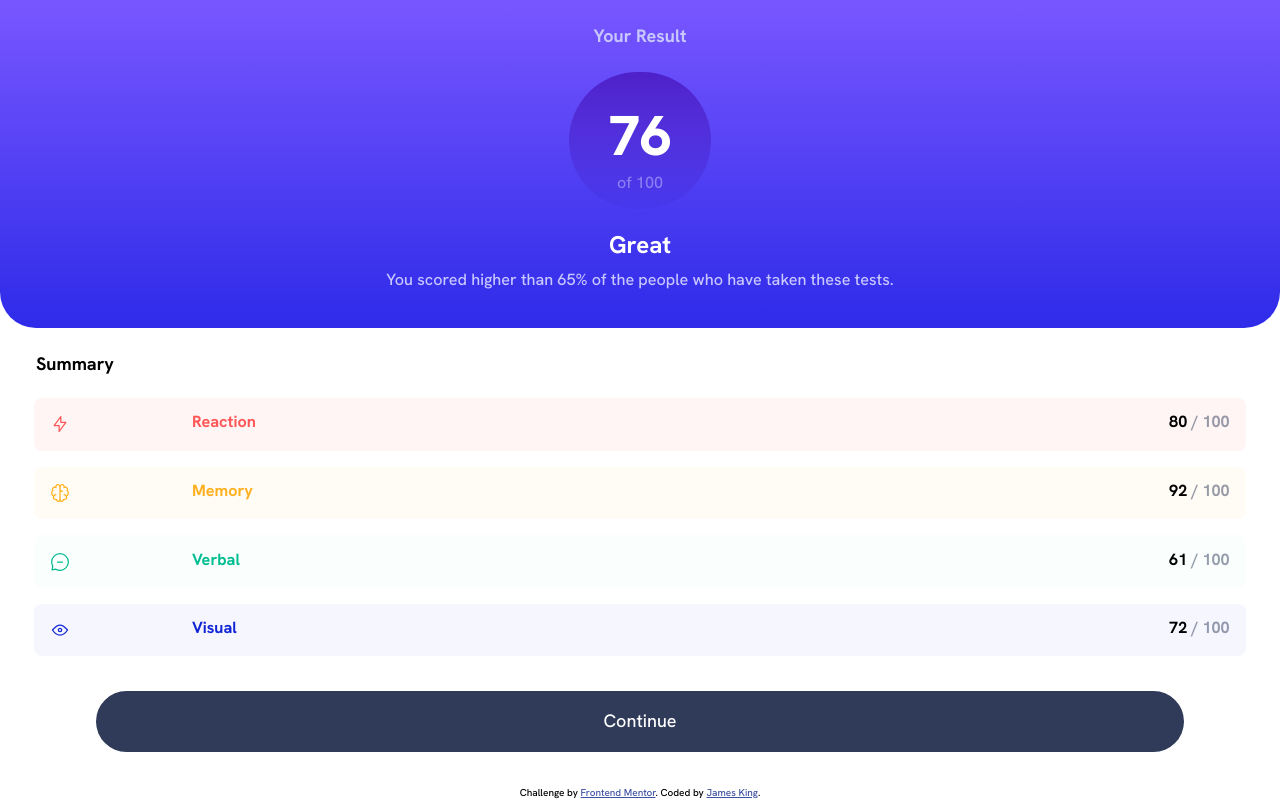
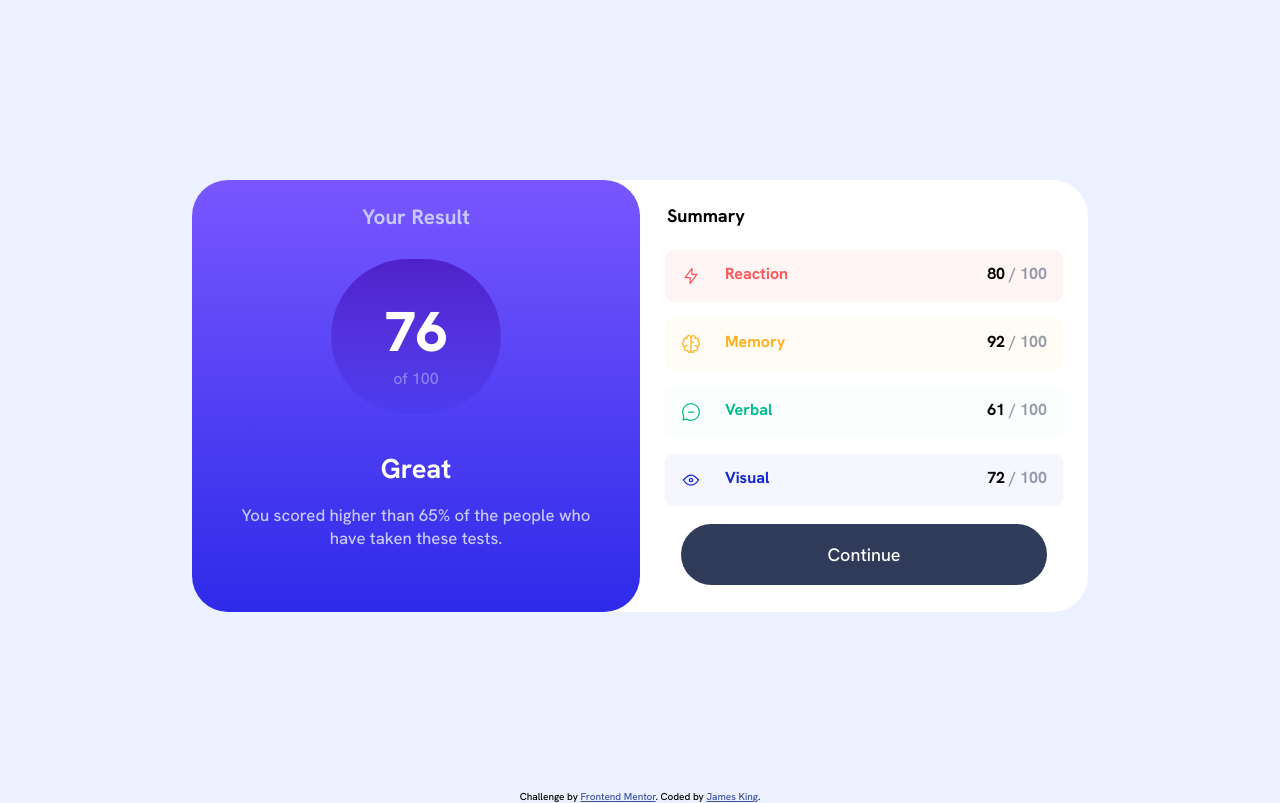
Before and after one commit to jamesaking02/results-summary, a plain HTML site: page index.html in a window 1280 px wide. Drawn offline with Linux system fonts and the light colour scheme.

Commit message:
finished desktop design

```diff
--- a/index.html
+++ b/index.html
@@ -19,6 +19,7 @@
 <main>
 
 </main>
+<section class="summary">
   <section class="results">
     <h1>Your Result</h1>
     <div class="circle">
@@ -28,7 +29,7 @@
     <h2>Great</h2>
     <p>You scored higher than 65% of the people who have taken these tests.</p>
   </section>
-  <section class="summary">
+  <div class="padding">
     <h3>Summary</h3>
     <div class="stat-card red">
       <img src="./assets/images/icon-reaction.svg" alt="">
@@ -39,21 +40,23 @@
       <img src="./assets/images/icon-memory.svg" alt="">
       <p class="trait">Memory</p>
       <p>92 <span>/ 100</span></p>
-    </div>
+  </div>
     <div class="stat-card green">
       <img src="./assets/images/icon-verbal.svg" alt="">
       <p class="trait verbal">Verbal</p>
-      <p>61 <span>/ 100</span></p>
+    <p>61 <span>/ 100</span></p>
     </div>
     <div class="stat-card cobalt">
       <img src="./assets/images/icon-visual.svg" alt="">
       <p class="trait visual">Visual</p>
       <p>72 <span>/ 100</span></p>
     </div>
+    <a href="#" class="bttn">Continue</a>
   </section>
+  </div>
 
 
-  <a href="#" class="bttn">Continue</a>
+
 
   <div class="attribution">
     Challenge by <a href="https://www.frontendmentor.io?ref=challenge" target="_blank">Frontend Mentor</a>.
--- a/style.css
+++ b/style.css
@@ -55,7 +55,7 @@ html > body {
 
 .circle > p:nth-of-type(2) {
   color: var(--light-lavender-alpha);
-  font-size: 0.9em;
+  font-size: 1rem;
 }
 
 .results > h2 {
@@ -68,18 +68,18 @@ html > body {
 
 .results > p {
   color: var(--light-lavender);
-  font-size: 0.9em;
+  font-size: 1rem;
   line-height: 1.4em;
 }
 
 /* SUMMARY SECTION */
-.summary {
-  padding: 1em;
+.padding {
+  padding: 0.5em;
 }
 
-.summary > h3 {
+.summary > .padding > h3 {
   padding-left: 1em;
-  padding-top: 0.5em;
+  padding-top: 1em;
   padding-bottom: 0.5em;
 }
 
@@ -90,7 +90,7 @@ html > body {
   background-color: var(--pale-blue);
   border-radius: 0.5em;
   margin: 1em;
-  font-size: 0.9em;
+  font-size: 1rem;
   font-weight: 700;
 }
 
@@ -141,11 +141,61 @@ a.bttn {
   width: 85%;
 
   color: white;
-  margin: auto;
-  margin-bottom: 2em;
+  margin: 1em auto;
+  margin-bottom: 1em;
 }
 
 a.bttn:hover {
   transition: .5s ease;
   background: linear-gradient(var(--light-slate), var(--light-royal-blue));
 }
+
+@media only screen and (min-width: 1440px) {
+  section.summary {
+    width: 35%;
+  }
+}
+
+@media only screen and (min-width: 720px) {
+
+  html > body {
+    background-color: var(--pale-blue);
+  }
+
+  .summary {
+    background-color: white;
+    display: grid;
+    grid-template-columns: 50% auto;
+    width: 70%;
+    margin: 10em auto;
+
+    border-bottom-left-radius: 2em;
+    border-bottom-right-radius: 2em;
+    border-top-right-radius: 2em;
+    border-top-left-radius: 2em;
+  }
+
+  .results {
+    border-top-left-radius: 2em;
+    border-top-right-radius: 2em;
+  }
+
+  .results > h1 {
+    font-size: 1.3rem;
+  }
+
+  div.circle {
+    padding: 2.5em 3em 1.5em 3em;
+  }
+
+  .results > h2 {
+    font-size: 1.7rem;
+    margin-top: 1.5em;
+    margin-bottom: 0.8em;
+  }
+
+  .results > p {
+    font-size: 1.05rem;
+  }
+
+}
```
